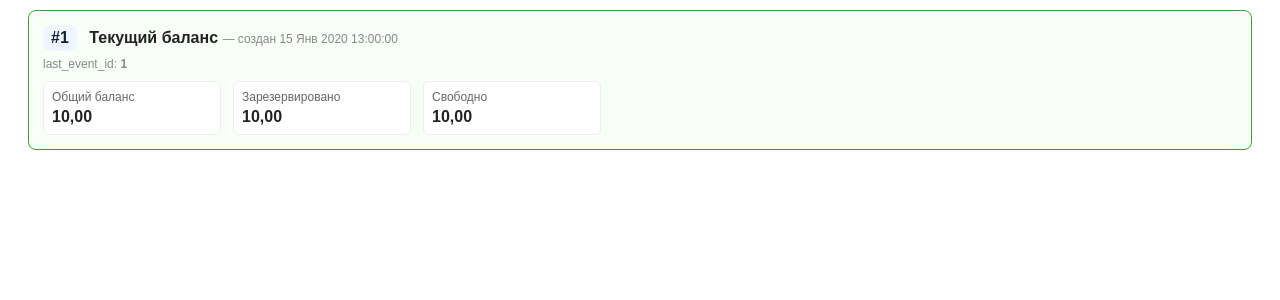
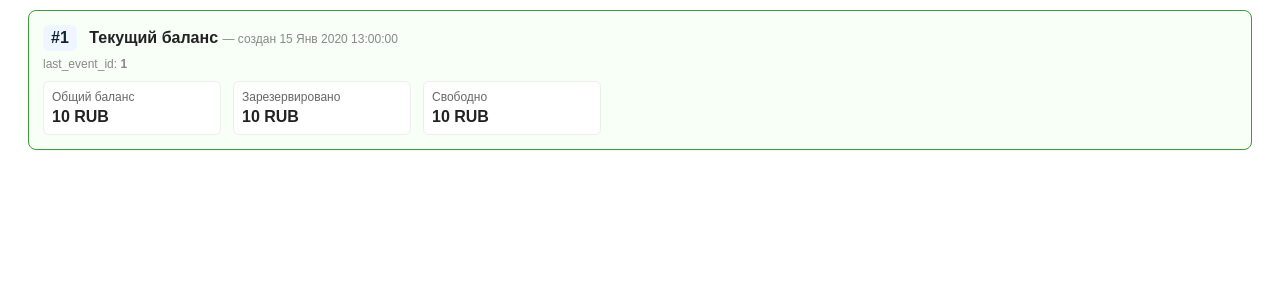
Before and after one commit to Picalfer/ScheduleDjangoApp, a Django app: page /finance/events/create/ in a window 1280 px wide. Shown: the part 296-596 px from the top of the page. Run offline with Django 5.2, Linux system fonts and the light colour scheme; tables that the repository leaves empty hold one stand-in row (values such as "Sample post"); parts of the project's set-up code (start-up, migrations or seed data) failed here and were passed over.

Commit message:
remove kopecks and add RUB word to html fin event

```diff
--- a/templates/finance_event_form.html
+++ b/templates/finance_event_form.html
@@ -120,15 +120,15 @@
                 <div class="snapshot-values" style="margin-top:10px;">
                     <div class="val">
                         <div class="label">Общий баланс</div>
-                        <div class="num">{{ snap.total_balance|floatformat:2 }}</div>
+                        <div class="num">{{ snap.total_balance|floatformat:0 }} RUB</div>
                     </div>
                     <div class="val">
                         <div class="label">Зарезервировано</div>
-                        <div class="num">{{ snap.reserved_amount|floatformat:2 }}</div>
+                        <div class="num">{{ snap.reserved_amount|floatformat:0 }} RUB</div>
                     </div>
                     <div class="val">
                         <div class="label">Свободно</div>
-                        <div class="num">{{ snap.free_amount|floatformat:2 }}</div>
+                        <div class="num">{{ snap.free_amount|floatformat:0 }} RUB</div>
                     </div>
                 </div>
             </div>
```
